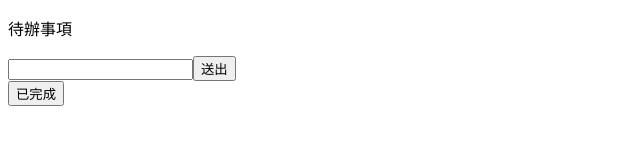
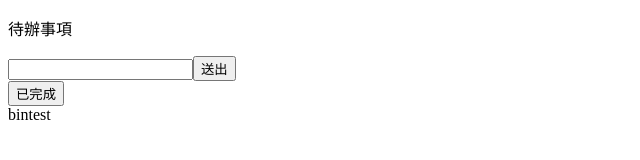
Before and after one commit to LuluuHuang/test, a plain HTML site: page index.html in a window 1280 px wide. Shown: the full height of the page, 0-640 px from the left. Drawn offline with nearby package versions, Linux system fonts and the light colour scheme.

Commit message:
0819bintest

```diff
--- a/index.html
+++ b/index.html
@@ -18,6 +18,7 @@
             <label :for="item.text">{{item.text}}</label>
         </div>
         <button type="button" @click="doneBtn">已完成</button>
+        <div>bintest</div>
     </div>
 
     <script>
```
